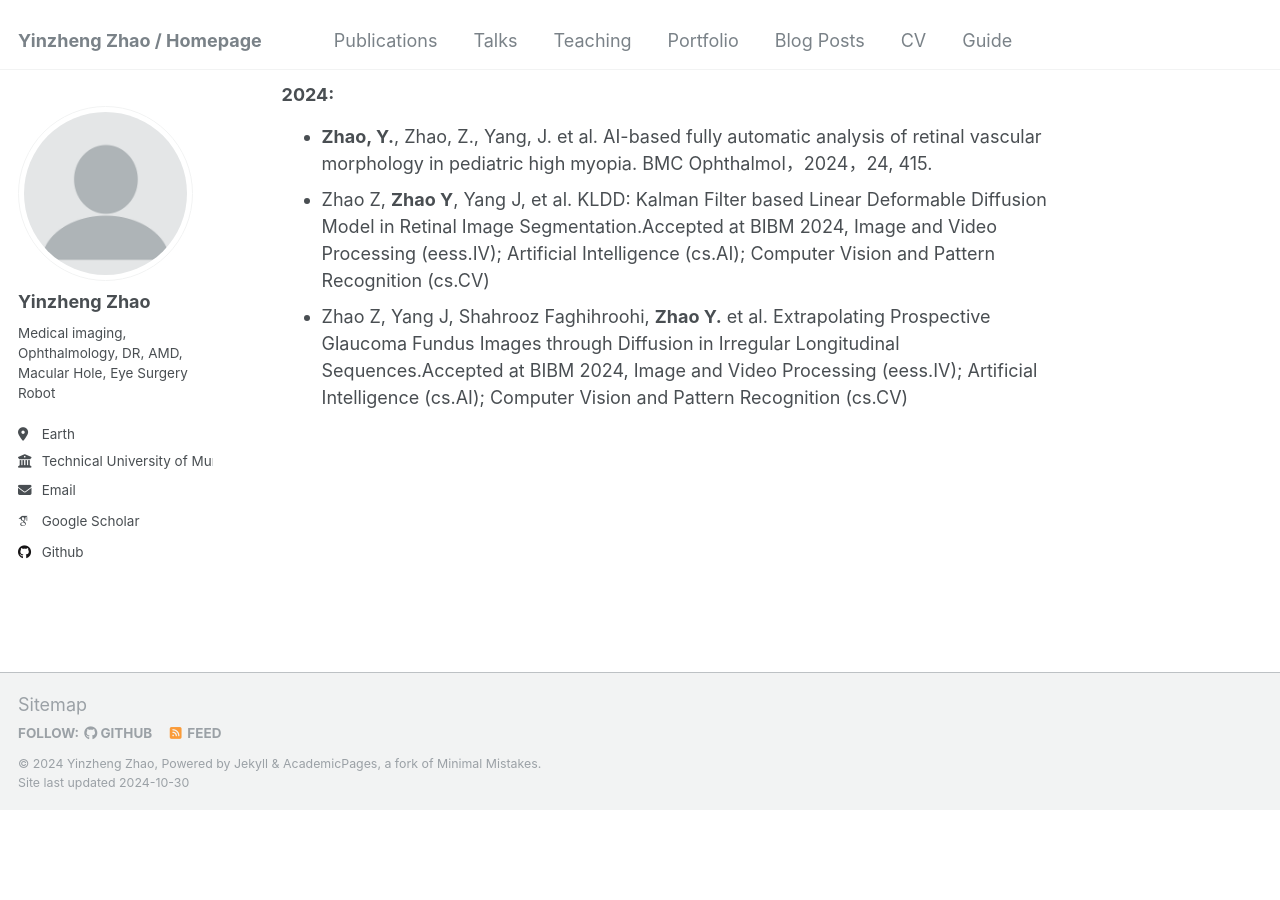
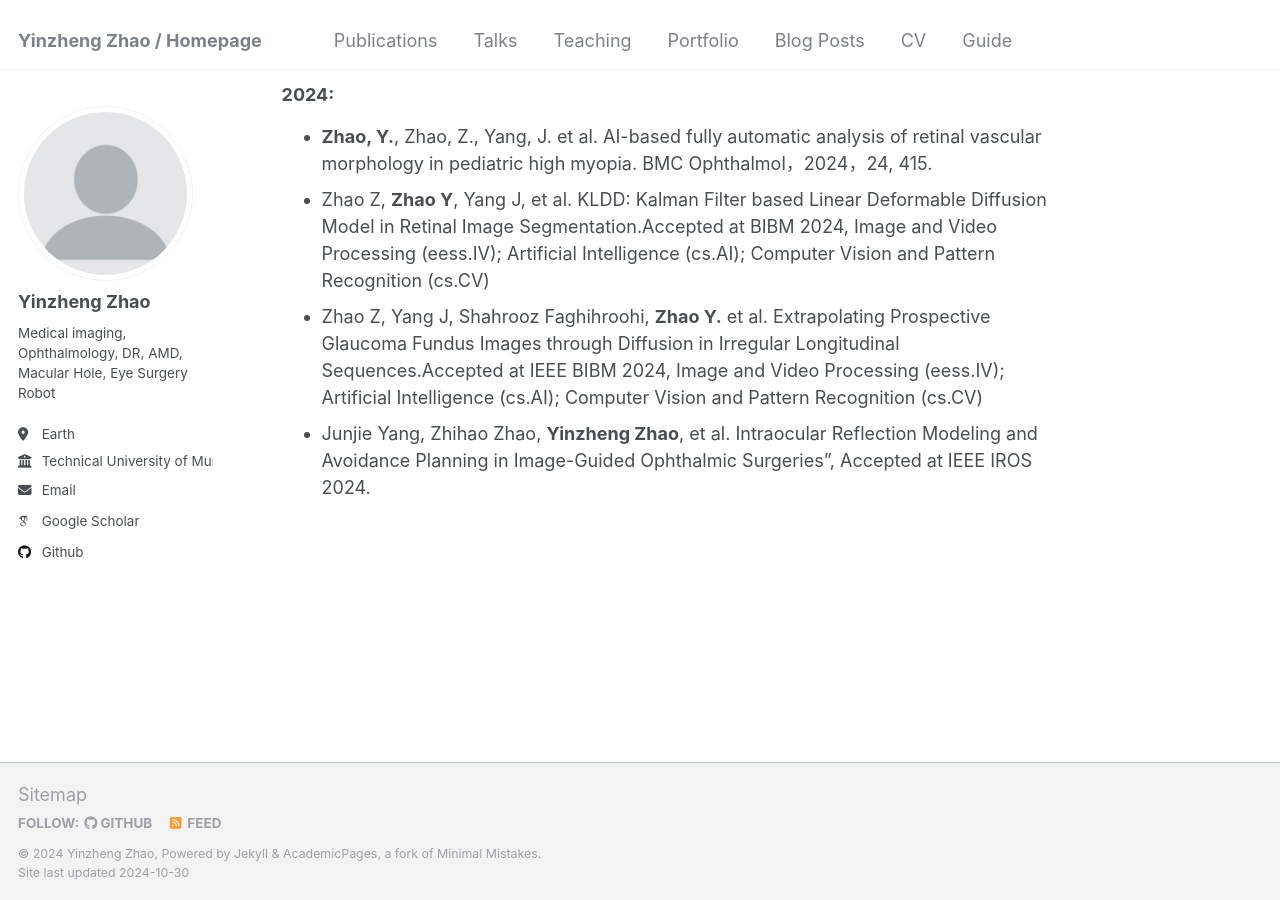
Before and after one commit to rouroumeimei/rouroumeimei.github.io, a Jekyll site: the page built from _pages/about.md, in a window 1280 px wide and 900 px high, scrolled down 1064 px. Built offline with Jekyll 4.4.1, drawn with Linux system fonts in a browser that asks for light colours; some web fonts are replaced; before the commit the page ends 1874 px from its top, so only the background shows below that.

Commit message:
Update about.md

```diff
--- a/_pages/about.md
+++ b/_pages/about.md
@@ -35,4 +35,5 @@ Dissemination of key techniques for dynamic stereoscopic visual impairment asses
 
 - **Zhao, Y.**, Zhao, Z., Yang, J. et al. AI-based fully automatic analysis of retinal vascular morphology in pediatric high myopia. BMC Ophthalmol，2024，24, 415.
 - Zhao Z, **Zhao Y**, Yang J, et al. KLDD: Kalman Filter based Linear Deformable Diffusion Model in Retinal Image Segmentation.Accepted at BIBM 2024, Image and Video Processing (eess.IV); Artificial Intelligence (cs.AI); Computer Vision and Pattern Recognition (cs.CV)
-- Zhao Z, Yang J, Shahrooz Faghihroohi, **Zhao Y.** et al. Extrapolating Prospective Glaucoma Fundus Images through Diffusion in Irregular Longitudinal Sequences.Accepted at BIBM 2024, Image and Video Processing (eess.IV); Artificial Intelligence (cs.AI); Computer Vision and Pattern Recognition (cs.CV)
+- Zhao Z, Yang J, Shahrooz Faghihroohi, **Zhao Y.** et al. Extrapolating Prospective Glaucoma Fundus Images through Diffusion in Irregular Longitudinal Sequences.Accepted at IEEE BIBM 2024, Image and Video Processing (eess.IV); Artificial Intelligence (cs.AI); Computer Vision and Pattern Recognition (cs.CV)
+- Junjie Yang, Zhihao Zhao, **Yinzheng Zhao**, et al. Intraocular Reflection Modeling and Avoidance Planning in Image-Guided Ophthalmic Surgeries", Accepted at IEEE IROS 2024.
```
